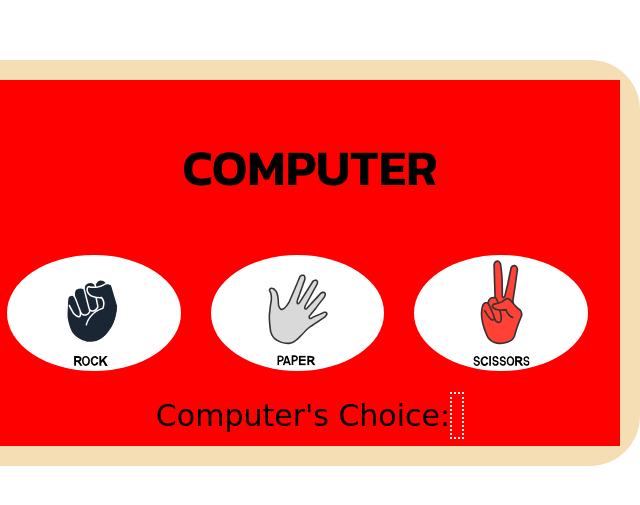
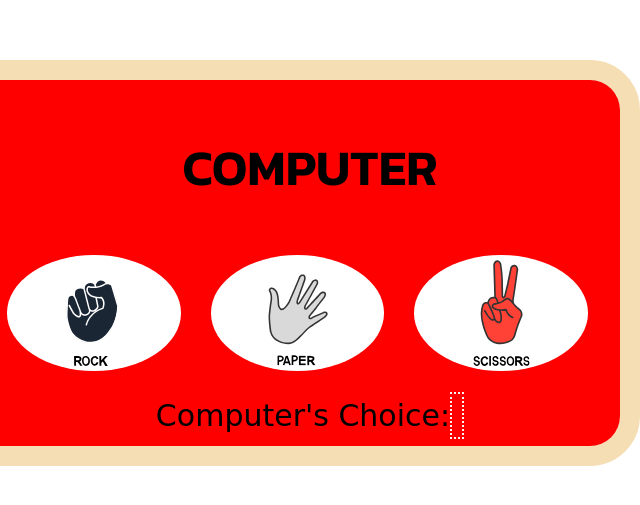
Before and after one commit to joyce-madjos/Rock-Paper-Scissor, a plain HTML site: page game.html in a window 1280 px wide. Shown: the part 137-642 px from the top of the page, 640-1280 px from the left. Drawn offline with Linux system fonts and the light colour scheme; a web font is replaced by a local one.

Commit message:
Added round borders around computer's box

```diff
--- a/style.css
+++ b/style.css
@@ -74,6 +74,8 @@ body {
 .computer {
   background-color: red;
   width: 45%;
+  border-top-right-radius: 30px;
+  border-bottom-right-radius: 30px;
 }
 
 #resultImage {
```
